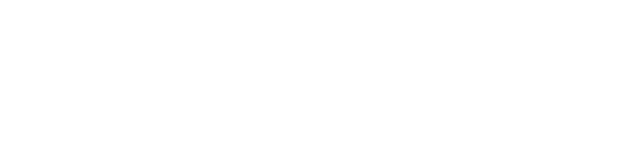
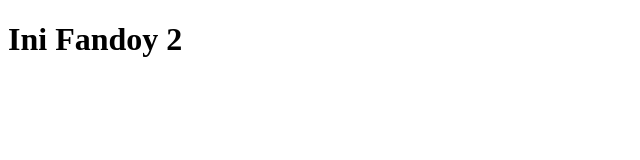
Before and after one commit to ezazee/fandoy, a plain HTML site: page index.html in a window 1280 px wide. Shown: the whole page, without its empty margins (0-640 px from the left). Drawn offline with Linux system fonts and the light colour scheme.

Commit message:
Update index.html

```diff
--- a/index.html
+++ b/index.html
@@ -7,6 +7,6 @@
     <title>Fandoy 2</title>
 </head>
 <body>
-
+    <h1>Ini Fandoy 2</h1>
 </body>
 </html>
```
